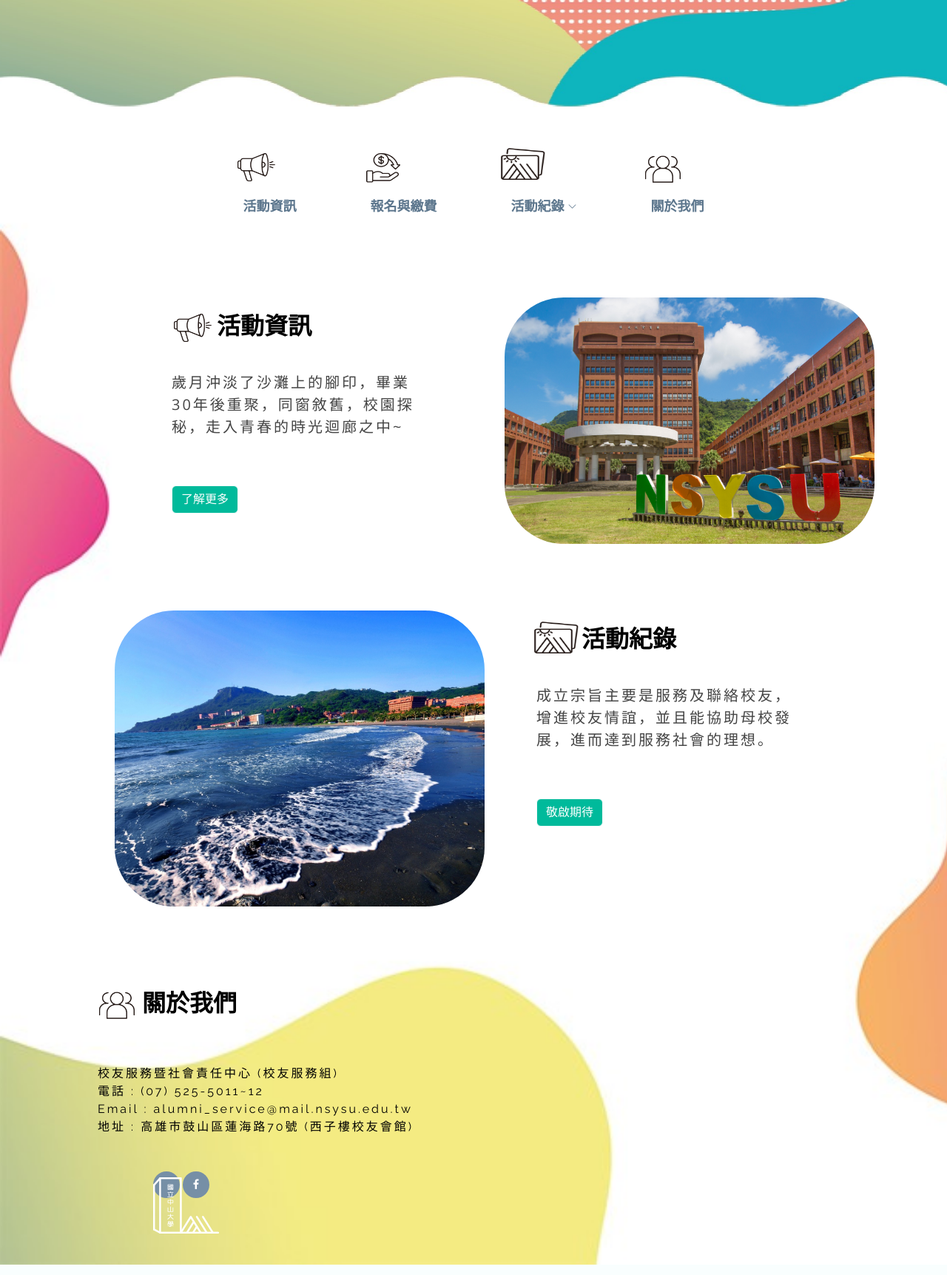
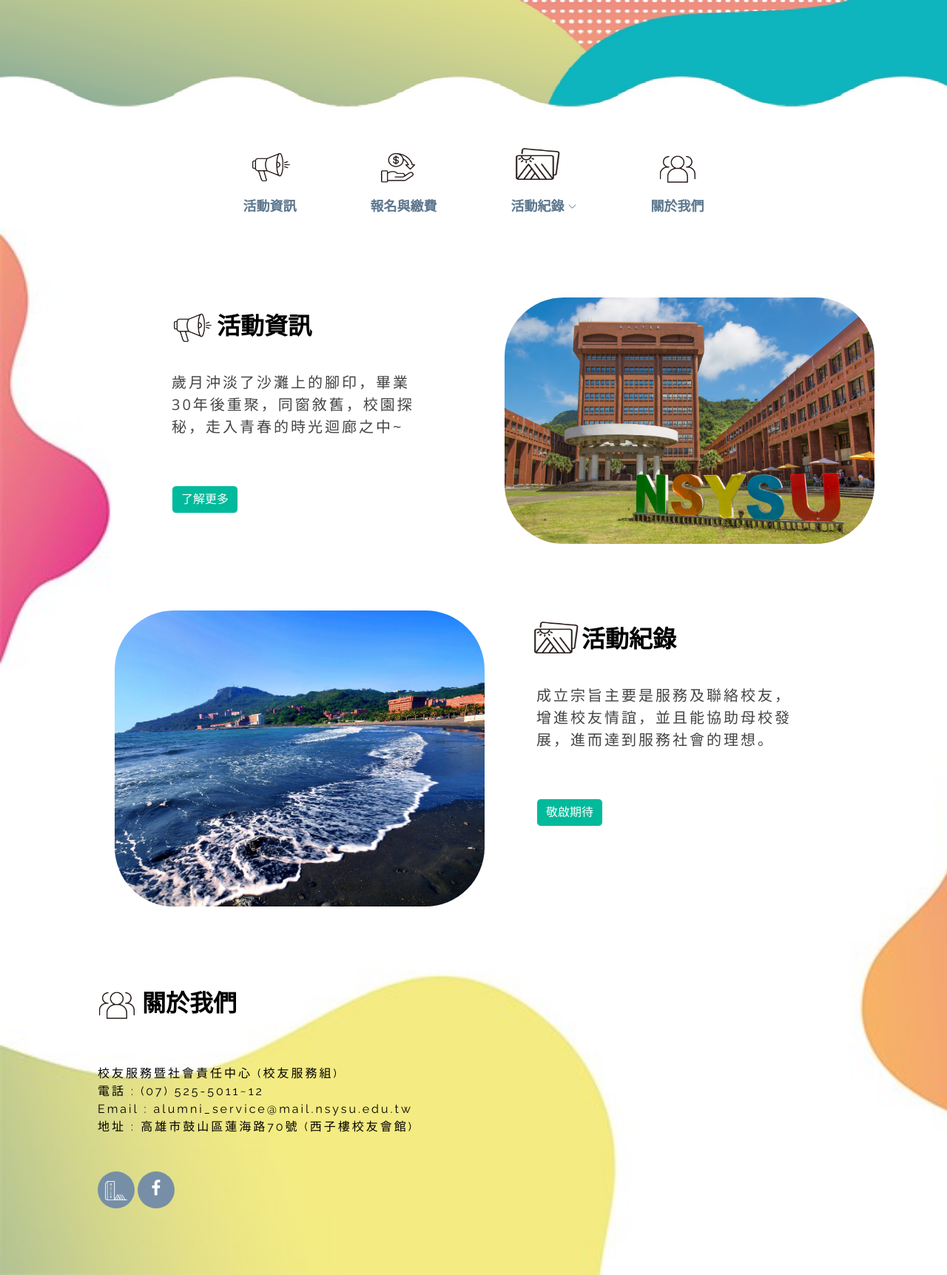
Before and after one commit to 02071819/NSYSU_alumni, a PHP site: page / in a window 1280 px wide. Shown: the part 655-2378 px from the top of the page at 74% size. Run offline with PHP 8.4, Linux system fonts and the light colour scheme; data that the repository does not hold is empty.

Commit message:
Update style.css

```diff
--- a/assets/css/style.css
+++ b/assets/css/style.css
@@ -1,21 +1,8 @@
-/**
-* Template Name: Mamba
-* Updated: Mar 10 2023 with Bootstrap v5.2.3
-* Template URL: https://bootstrapmade.com/mamba-one-page-bootstrap-template-free/
-* Author: BootstrapMade.com
-* License: https://bootstrapmade.com/license/
-*/
 
-/*--------------------------------------------------------------
-# General
---------------------------------------------------------------*/
 html {
   overflow: -moz-hidden-unscrollable;
-  width: 100%;
-}
-
-body::-webkit-scrollbar {
-  display: none;
+  max-width: 100%;
+  margin: 0 auto;
 }
 
 body {
@@ -23,11 +10,11 @@ body {
   color: #444;
   max-width: 100%;
   height: auto;
-  -ms-overflow-style: none;
   background-image: url("../img/首頁02_OUT.jpg");
   background-repeat: no-repeat;
   background-size: cover;
-  margin: auto;
+  margin: 0 auto;
+  overflow-x: hidden;
 }
 
 a {
@@ -61,6 +48,10 @@ p {
   position: absolute;
   bottom: 0;
   left: 0;
+}
+
+.arousel-item {
+  background-color: #000;
 }
 /*--------------------------------------------------------------
 # Back to top button
@@ -142,13 +133,13 @@ p {
 */
 .navbar {
   padding: 0;
-  justify-content: center
+  justify-content: center;
 }
 
 .head_icon img {
   width: 70px;
   height: 70px;
-  margin-left: 30px;
+  margin-left: 50px;
   position: relative;
   top: 40px;
 }
@@ -193,7 +184,7 @@ p {
 .navbar a:hover,
 .navbar .active,
 .navbar .active:focus,
-.navbar li:hover>a {
+.navbar li:hover > a {
   color: #428bca;
 }
 
@@ -227,11 +218,11 @@ p {
 
 .navbar .dropdown ul a:hover,
 .navbar .dropdown ul .active:hover,
-.navbar .dropdown ul li:hover>a {
+.navbar .dropdown ul li:hover > a {
   color: #428bca;
 }
 
-.navbar .dropdown:hover>ul {
+.navbar .dropdown:hover > ul {
   opacity: 1;
   visibility: visible;
 }
@@ -242,7 +233,7 @@ p {
   visibility: hidden;
 }
 
-.navbar .dropdown .dropdown:hover>ul {
+.navbar .dropdown .dropdown:hover > ul {
   opacity: 1;
   top: 0;
   left: 100%;
@@ -254,7 +245,7 @@ p {
     left: -90%;
   }
 
-  .navbar .dropdown .dropdown:hover>ul {
+  .navbar .dropdown .dropdown:hover > ul {
     left: -100%;
   }
 }
@@ -325,7 +316,7 @@ p {
 
 .navbar-mobile a:hover,
 .navbar-mobile .active,
-.navbar-mobile li:hover>a {
+.navbar-mobile li:hover > a {
   color: #428bca;
 }
 
@@ -360,11 +351,11 @@ p {
 
 .navbar-mobile .dropdown ul a:hover,
 .navbar-mobile .dropdown ul .active:hover,
-.navbar-mobile .dropdown ul li:hover>a {
+.navbar-mobile .dropdown ul li:hover > a {
   color: #428bca;
 }
 
-.navbar-mobile .dropdown>.dropdown-active {
+.navbar-mobile .dropdown > .dropdown-active {
   display: block;
 }
 
@@ -388,18 +379,18 @@ p {
   animation: floating ease 4s infinite;
 }
 
-@keyframes floating{
-  0%{
+@keyframes floating {
+  0% {
     /* transform: translate(0%, 0%) rotate(360deg); */
-    transform: scale(1,1);
+    transform: scale(1, 1);
   }
-  50%{
+  50% {
     /* transform: translate(0%, 2%) rotate(360deg); */
-    transform: scale(1.01,1.01);
+    transform: scale(1.01, 1.01);
   }
-  100%{
+  100% {
     /* transform: translate(0%, 0%) rotate(360deg); */
-    transform: scale(1,1);
+    transform: scale(1, 1);
   }
 }
 
@@ -429,7 +420,6 @@ p {
 }
 
 @media (max-width: 992px) {
-
   #hero,
   #hero .carousel-item {
     height: calc(100vh - 70px);
@@ -526,10 +516,10 @@ p {
 }
 
 @media (max-height: 500px) {
-
   #hero,
   #hero .carousel-item {
     height: 120vh;
+    width: 100%;
   }
 }
 
@@ -608,11 +598,11 @@ section {
   font-size: 14px;
 }
 
-.breadcrumbs ol li+li {
+.breadcrumbs ol li + li {
   padding-left: 10px;
 }
 
-.breadcrumbs ol li+li::before {
+.breadcrumbs ol li + li::before {
   display: inline-block;
   padding-right: 10px;
   color: #6c757d;
@@ -689,7 +679,7 @@ section {
   font-family: "Raleway", sans-serif;
 }
 
-.services-activity .services_activity_img{
+.services-activity .services_activity_img {
   border-radius: 80px;
   width: 500px;
 }
@@ -720,7 +710,7 @@ section {
   .services-activity {
     flex-wrap: wrap;
   }
-  .services-activity .services_activity_img{
+  .services-activity .services_activity_img {
     position: relative;
   }
 }
@@ -736,7 +726,7 @@ section {
   padding-right: 150px;
 }
 
-.photo-activity .photo_activity_img{
+.photo-activity .photo_activity_img {
   border-radius: 80px;
   width: 500px;
 }
@@ -767,7 +757,7 @@ section {
   .photo-activity {
     flex-wrap: wrap;
   }
-  .photo-activity .photo_activity_img{
+  .photo-activity .photo_activity_img {
     position: relative;
     top: 280px;
   }
@@ -805,7 +795,12 @@ section {
   bottom: -48px;
   left: 20px;
   right: 20px;
-  background: linear-gradient(360deg, rgb(92, 118, 141) 0%, rgba(92, 118, 141, 0.9) 35%, rgba(140, 167, 191, 0.8) 100%);
+  background: linear-gradient(
+    360deg,
+    rgb(92, 118, 141) 0%,
+    rgba(92, 118, 141, 0.9) 35%,
+    rgba(140, 167, 191, 0.8) 100%
+  );
   padding: 15px 0;
   border-radius: 4px;
 }
@@ -928,7 +923,7 @@ section {
   font-weight: 600;
 }
 
-.contact .php-email-form .error-message br+br {
+.contact .php-email-form .error-message br + br {
   margin-top: 25px;
 }
 
@@ -984,7 +979,7 @@ section {
   padding: 12px 15px;
 }
 
-.contact .php-email-form button[type=submit] {
+.contact .php-email-form button[type="submit"] {
   background: #428bca;
   border: 0;
   padding: 10px 30px;
@@ -992,7 +987,7 @@ section {
   transition: 0.4s;
 }
 
-.contact .php-email-form button[type=submit]:hover {
+.contact .php-email-form button[type="submit"]:hover {
   background: #629fd3;
 }
 
@@ -1046,11 +1041,11 @@ section {
 
 #footer .footer-top .social-links {
   position: relative;
-  left: 25px;
+  right: 50px;
 }
 
 #footer .footer-top .social-links a {
-  font-size: 18px;
+  font-size: 28px;
   display: inline-block;
   background: #768fa6;
   color: #fff;
@@ -1059,9 +1054,13 @@ section {
   margin-right: 4px;
   border-radius: 50%;
   text-align: center;
-  width: 36px;
-  height: 36px;
+  width: 50px;
+  height: 50px;
   transition: 0.3s;
+}
+
+#footer .footer-top .social-links .back-to-top-img-link {
+  width: 30px;
 }
 
 #footer .footer-top .social-links a:hover {
@@ -1124,13 +1123,13 @@ section {
   border-radius: 4;
 }
 
-#footer .footer-top .footer-newsletter form input[type=email] {
+#footer .footer-top .footer-newsletter form input[type="email"] {
   border: 0;
   padding: 4px;
   width: calc(100% - 110px);
 }
 
-#footer .footer-top .footer-newsletter form input[type=submit] {
+#footer .footer-top .footer-newsletter form input[type="submit"] {
   position: absolute;
   top: 0;
   right: 0;
@@ -1145,7 +1144,7 @@ section {
   border-radius: 4;
 }
 
-#footer .footer-top .footer-newsletter form input[type=submit]:hover {
+#footer .footer-top .footer-newsletter form input[type="submit"]:hover {
   background: #5295ce;
 }
 
@@ -1170,11 +1169,16 @@ section {
     position: relative;
     left: 20px;
   }
- }
-@media (max-width: 762px) {
+
+  .social-links {
+    position: relative;
+    left: 10px;
+  }
+}
+@media (max-width: 768px) {
   #footer .footer-top .footer-info p {
     position: relative;
     left: 0;
     padding-right: 50px;
   }
- }
+}
```
